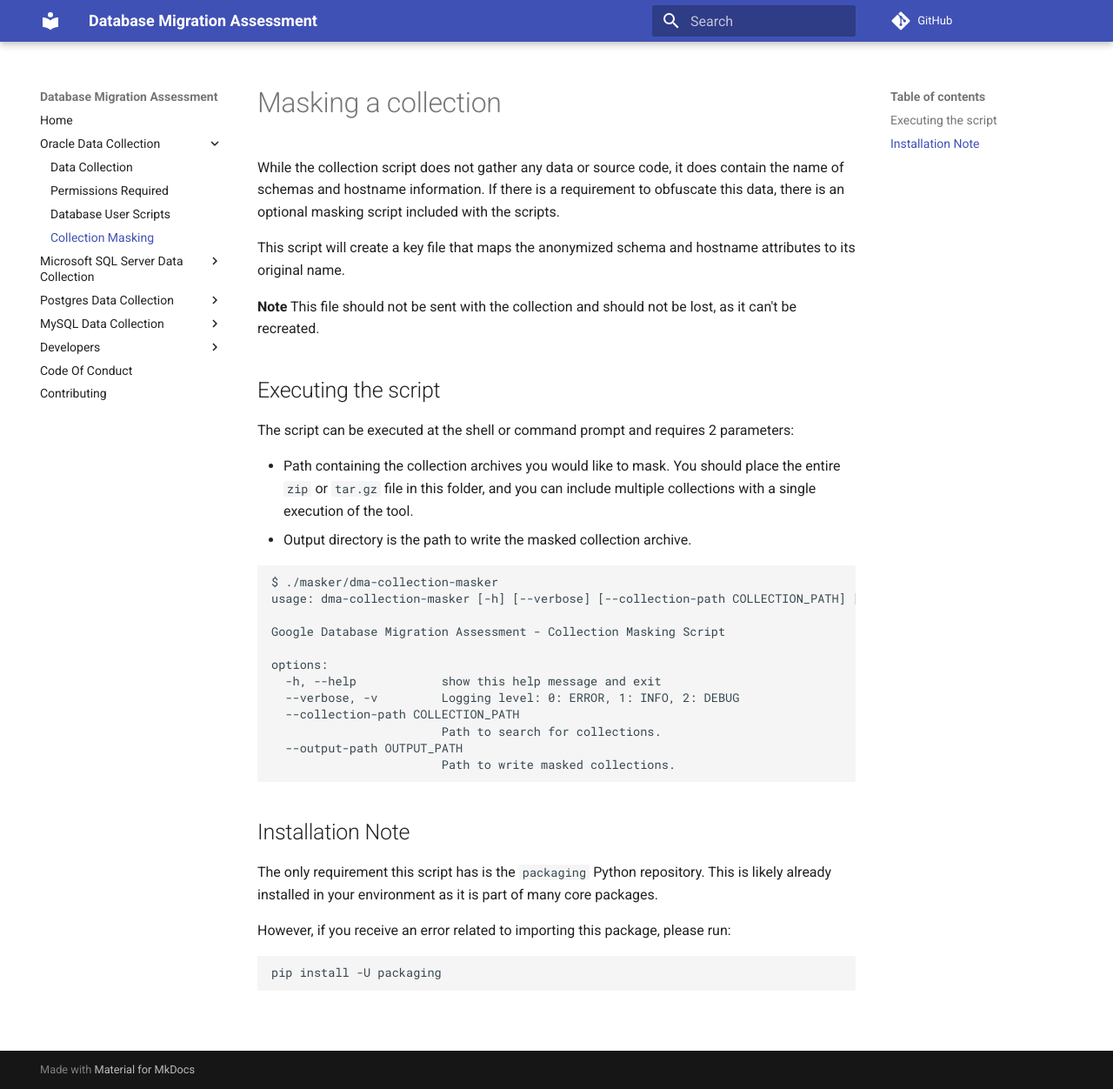
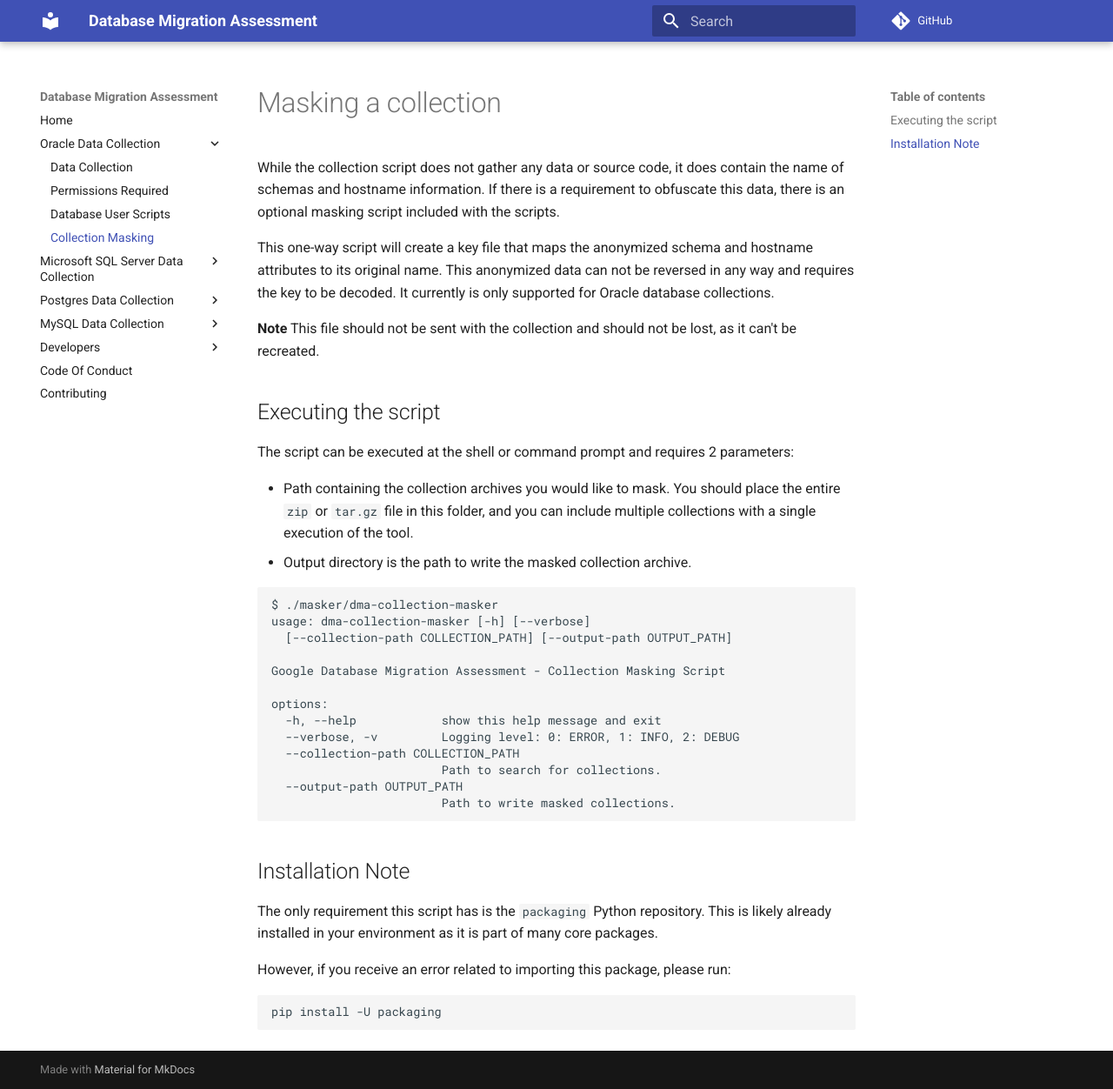
Before and after one commit to GoogleCloudPlatform/database-assessment, an MkDocs documentation site: the page built from docs/user_guide/oracle/collection_masker.md, in a window 1280 px wide and 1252 px high. Shown: the whole window at 87% size. Built offline with MkDocs 1.6.1 and Material for MkDocs 9.7.7, drawn with Linux system fonts in a browser that asks for light colours; comment, search, counter and statistics services are not loaded.

Commit message:
feat:  documentation updates

````diff
--- a/docs/user_guide/oracle/collection_masker.md
+++ b/docs/user_guide/oracle/collection_masker.md
@@ -2,7 +2,7 @@
 
 While the collection script does not gather any data or source code, it does contain the name of schemas and hostname information. If there is a requirement to obfuscate this data, there is an optional masking script included with the scripts.
 
-This script will create a key file that maps the anonymized schema and hostname attributes to its original name.
+This one-way script will create a key file that maps the anonymized schema and hostname attributes to its original name.  This anonymized data can not be reversed in any way and requires the key to be decoded.  It currently is only supported for Oracle database collections.
 
 **Note** This file should not be sent with the collection and should not be lost, as it can't be recreated.
 
@@ -15,7 +15,8 @@ The script can be executed at the shell or command prompt and requires 2 paramet
 
 ```bash
 $ ./masker/dma-collection-masker
-usage: dma-collection-masker [-h] [--verbose] [--collection-path COLLECTION_PATH] [--output-path OUTPUT_PATH]
+usage: dma-collection-masker [-h] [--verbose]
+  [--collection-path COLLECTION_PATH] [--output-path OUTPUT_PATH]
 
 Google Database Migration Assessment - Collection Masking Script
 
````
Also changed, not shown: README.md (+1 -1 lines), docs/index.md (+1 -1 lines).
